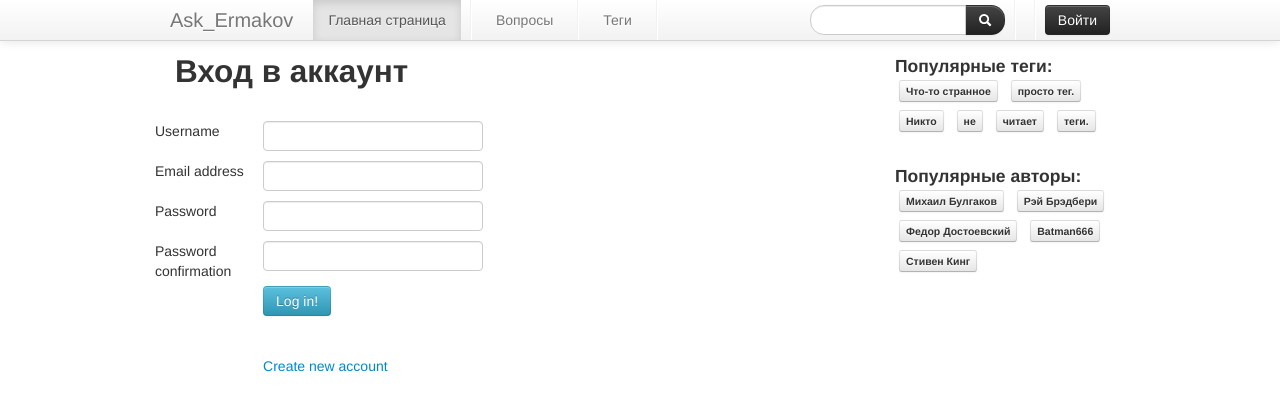
After one commit to iHelos/ask_ermakov, a Django app: template templates/user/login.html in a window 1280 px wide. The commit adds this page. Shown: the top 411 px of the page. Run offline with Django 3.2, Linux system fonts and the light colour scheme; the template is opened without the code that fills it: values that come from a table or form of the project are taken from there, others are empty; some libraries are stand-ins or nearby versions.

Commit message:
login added

```diff
--- a/ask_ermakov/urls.py
+++ b/ask_ermakov/urls.py
@@ -12,4 +12,6 @@
     url(r'^$', index, name='index'),
     url(r'^ask$', ask, name='ask'),
     url(r'^signup$', register, name='register'),
+    url(r'^logout$', 'django.contrib.auth.views.logout',  {'next_page': '/'}),
+    url(r'^login$', 'django.contrib.auth.views.login', {'template_name': 'user/login.html', 'redirect_field_name': '/question'}),
 )
--- a/templates/Layout.html
+++ b/templates/Layout.html
@@ -38,12 +38,13 @@
                 <li class="divider-vertical"></li>
                 <li class="divider-vertical"></li>
                 <li>
+                    {% if user.is_authenticated %}
                     <div class="btn-group">
                         <a class="btn dropdown-toggle btn-inverse" data-toggle="dropdown" href="#">
                             <div id="avatar">
                                 <img class="media-object" src="default.jpg">
                             </div>
-                            USERID
+                            {{user.username}}
                             <span id="caret-white" class="caret"></span>
                         </a>
                         <ul class="dropdown-menu">
@@ -62,13 +63,20 @@
                             </li>
                             <li class="divider"></li>
                             <li>
-                                <a href="#">
+                                <a href="/logout">
                                     <i class="icon-off"></i>
                                     Выйти
                                 </a>
                             </li>
                         </ul>
                     </div>
+                    {% else %}
+                    <div class="btn-group">
+                        <a class="btn btn-inverse" href="/login">
+                            Войти
+                        </a>
+                    </div>
+                    {% endif %}
                 </li>
             </ul>
         </div>
--- /dev/null
+++ b/templates/user/login.html
@@ -0,0 +1,55 @@
+{% extends "layout.html" %}
+{% block main %}
+
+<h2>Вход в аккаунт</h2>
+<br>
+
+<form  method="post" action="{% url 'django.contrib.auth.views.login' %}">
+	{% csrf_token %}
+	{% for field in form %}
+	<div class="row">
+			<div class="span2">
+				<label for="{{ field.id_for_label }}">{{field.label}}</label>
+			</div>
+			<div class="span5">
+				<input id="{{ field.id_for_label }}" name="{{field.name}}"
+				{% if field.name == "password" %}
+				type="password"
+				{% else %}
+				type="text"
+				{% endif %}
+				>
+			</div>
+	</div>
+	{% endfor %}
+
+	<div class="row">
+		<div class="form-group">
+			<div class="span5 offset2">
+				<button type="submit" class="btn btn-info">Log in!</button>
+				<input type="hidden" name="next" value="{{ next }}"/>
+			</div>
+		</div>
+	</div>
+
+	<br>
+	{% if form.errors %}
+	<div class="row">
+		<div class="span3 offset2">
+			<div class="alert alert-error">
+				<p>Wrong input. Try again.</p>
+			</div>
+		</div>
+	</div>
+	{% endif %}
+	<br>
+	<div class="row">
+		<div class="span3 offset2">
+			<a href="/signup">Create new account</a>
+		</div>
+	</div>
+
+</form>
+
+
+{% endblock %}
```
